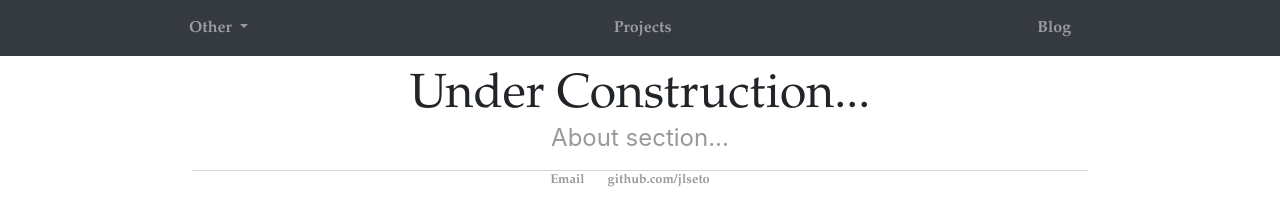
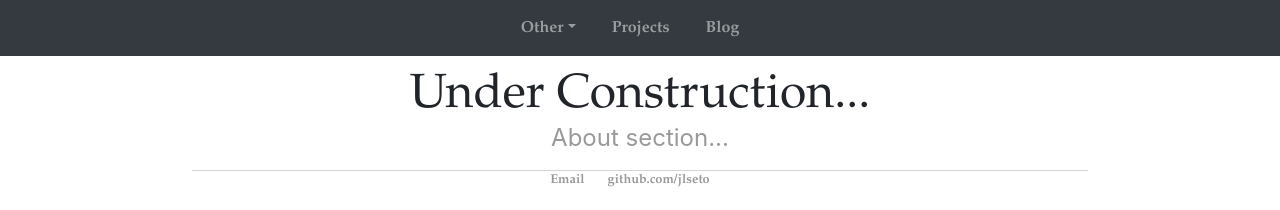
Before and after one commit to JLSeto/blog_angular, a Jekyll site: the page built from index.html, in a window 1280 px wide. Shown: the top 210 px of the page. Built offline with Jekyll 4.4.1, drawn with Linux system fonts in a browser that asks for light colours; nearby versions of some CDN libraries.

Commit message:
Updated Stuff

```diff
--- a/_layouts/default.html
+++ b/_layouts/default.html
@@ -1,13 +1,13 @@
+<!-- DOCTYPE -->
 <!DOCTYPE html>
-	<html>
+<html lang="en">
   <head>
 
     <meta charset="utf-8">
-			<meta name="viewport" content="width=device-width, initial-scale=1">
-			<!-- Latest compiled and minified Bootstrap CSS -->
+    <!-- Viewport Meta Tag -->
+    <meta name="viewport" content="width=device-width, initial-scale=1, shrink-to-fit=no">
+    <!-- Bootstrap CSS -->
 		<link rel="stylesheet" href="https://maxcdn.bootstrapcdn.com/bootstrap/4.0.0-beta/css/bootstrap.min.css" integrity="sha384-/Y6pD6FV/Vv2HJnA6t+vslU6fwYXjCFtcEpHbNJ0lyAFsXTsjBbfaDjzALeQsN6M" crossorigin="anonymous">
-			<script src="https://ajax.googleapis.com/ajax/libs/jquery/3.2.1/jquery.min.js"></script>
-			<script src="https://maxcdn.bootstrapcdn.com/bootstrap/3.3.7/js/bootstrap.min.js"></script>
 
 		{% if page.url == '/' or page.url == '/index.html' %}
 		<title>{{ page.title }}</title>
@@ -15,6 +15,7 @@
 		<title>{{ page.title }} | JLSeto</title>
 		{% endif %}
 		<link rel="stylesheet" href="/css/main.css">
+
 	</head>
   <body>
 
@@ -23,36 +24,35 @@
 		<span class="navbar-toggler-icon"></span>
 		</button>
 
-	    <!-- Brand -->
-	    <!-- <a class="navbar-brand" href="#">(^_^)</a> -->
+
 
 		<!-- Links -->
-
 		<div class="collapse navbar-collapse" id="nav-content">
 		<ul class="navbar-nav mx-auto">
 		<li class="nav-item dropdown">
-	    <a class="nav-link dropdown-toggle" data-toggle="dropdown" id="Preview" href="#" role="button" aria-haspopup="true" aria-expanded="false">
-	    Other
-	    </a>
-	    <div class="dropdown-menu" aria-labelledby="Preview">
+			<a class="nav-link dropdown-toggle" id="dropdown02" data-toggle="dropdown" aria-haspopup="true" aria-expanded="false">Other</a>
+			<div class="dropdown-menu" aria-labelledby="dropdown02">
 				<a class="dropdown-item" href="/">Home</a>
-	    <a class="dropdown-item" href="/About">About</a>
+				<a class="dropdown-item" href="/about">About</a>
 				<a class="dropdown-item" href="#">日本語</a>
 			</div>
 		</li>
-		</ul>
-		<ul class="navbar-nav mx-auto">
 		<li class="nav-item">
-	    <a class="nav-link" href="/projects">Projects</a>
+		<a class="nav-link" href="/project">Projects</a>
 		</li>
-		</ul>
-		<ul class="navbar-nav mx-auto">
 		<li class="nav-item">
 		<a class="nav-link" href="/blog">Blog</a>
 		</li>
 		</ul>
+		</nav>
 
-	    </nav>
+
+		<style scoped>
+		body {
+		height:2000px;
+		}
+		</style>
+
 
 		<div class="container">
 
@@ -66,6 +66,9 @@
 			</ul>
 		</footer>
 
+
+    <!-- JavaScript: placed at the end of the document so the pages load faster -->
+		<!-- jQuery library -->
 		<script src="https://code.jquery.com/jquery-3.2.1.slim.min.js" integrity="sha384-KJ3o2DKtIkvYIK3UENzmM7KCkRr/rE9/Qpg6aAZGJwFDMVNA/GpGFF93hXpG5KkN" crossorigin="anonymous"></script>
 
 		<!-- Popper -->
@@ -73,6 +76,5 @@
 
 		<!-- Latest compiled and minified Bootstrap JavaScript -->
 		<script src="https://maxcdn.bootstrapcdn.com/bootstrap/4.0.0-beta/js/bootstrap.min.js" integrity="sha384-h0AbiXch4ZDo7tp9hKZ4TsHbi047NrKGLO3SEJAg45jXxnGIfYzk4Si90RDIqNm1" crossorigin="anonymous"></script>
-
   </body>
 </html>
--- a/css/main.css
+++ b/css/main.css
@@ -1,3 +1,5 @@
+
+
 body {
     text-align: center;
     margin: 60px auto;
```
Lines whose indentation alone changed are shown as unchanged.
